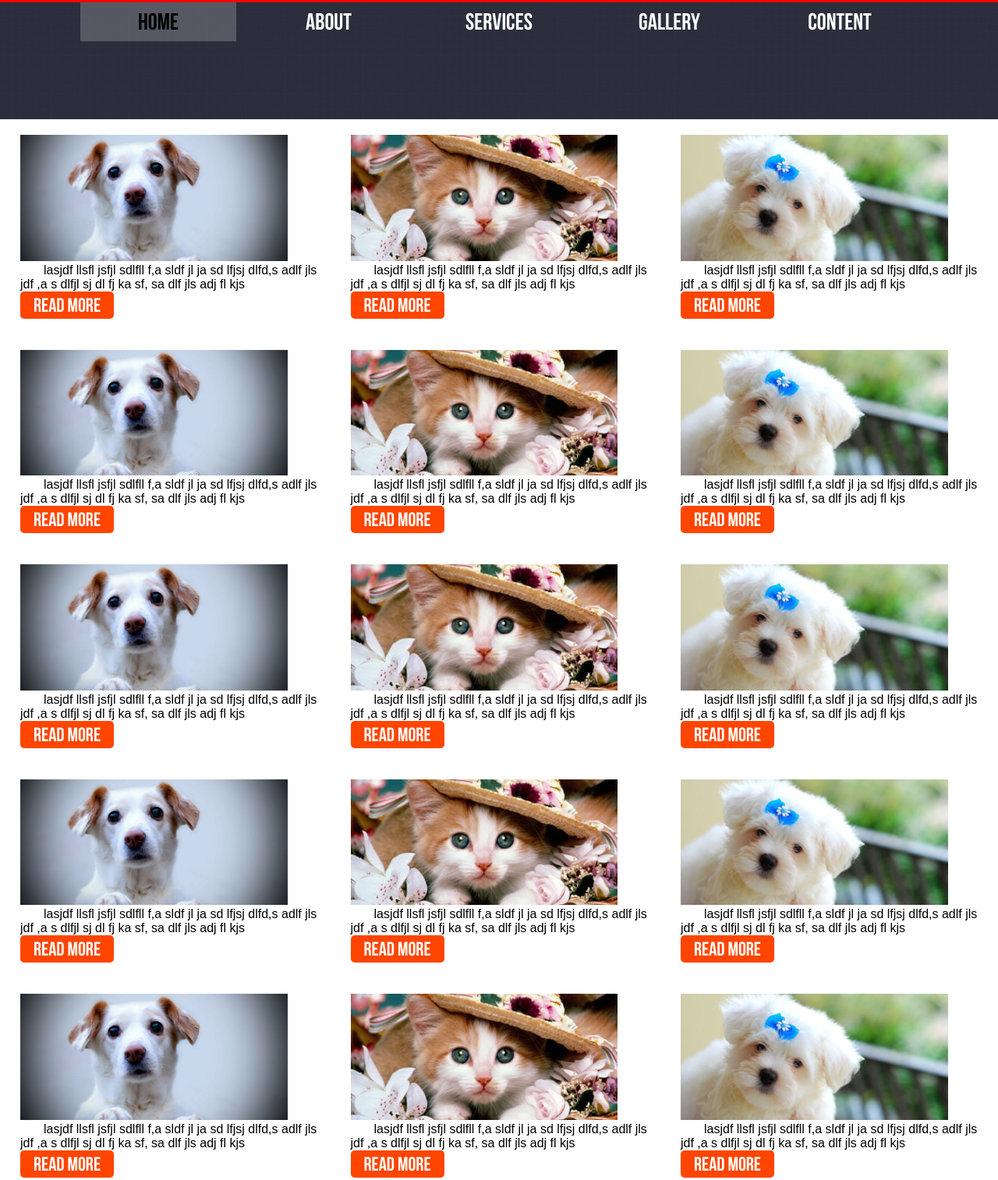
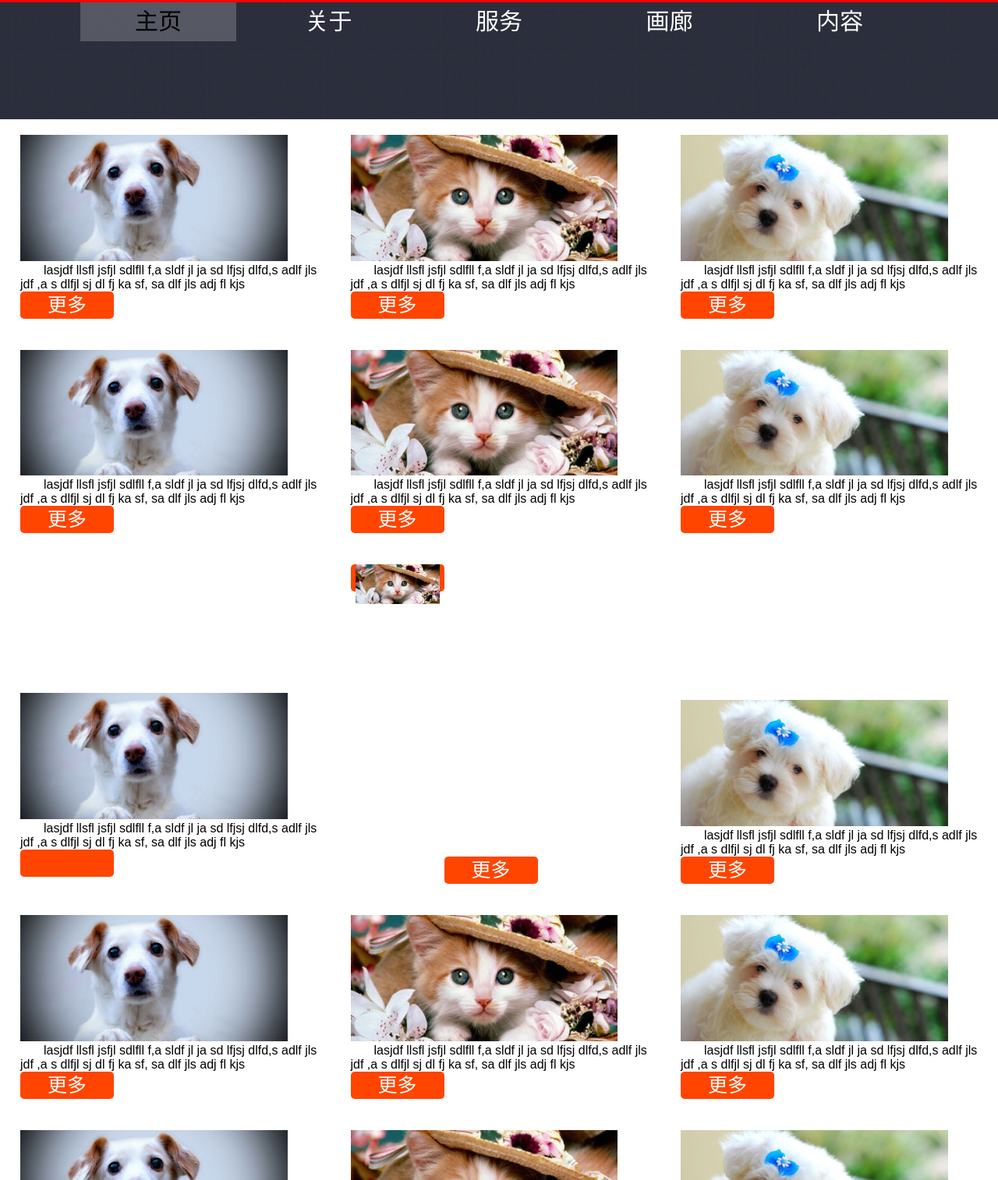
Before and after one commit to XiaoYuEngineer/htmlDemo, a plain HTML site: page index.html in a window 1280 px wide. Shown: the top 1514 px of the page at 78% size. Drawn offline with Linux system fonts and the light colour scheme.

Commit message:
修改了中文
修改了中文

```diff
--- a/index.html
+++ b/index.html
@@ -12,11 +12,11 @@
     <!--导航-->
     <div id="nav">
         <ul>
-            <li><a class="selected" href="#">home</a></li>
-            <li><a href="#">about</a></li>
-            <li><a href="#">services</a></li>
-            <li><a href="#">gallery</a></li>
-            <li><a href="#">content</a></li>
+            <li><a class="selected" href="#">主页</a></li>
+            <li><a href="#">关于</a></li>
+            <li><a href="#">服务</a></li>
+            <li><a href="#">画廊</a></li>
+            <li><a href="#">内容</a></li>
         </ul>
     </div>
     <!--列表-->
@@ -27,7 +27,7 @@
         <img src="imgs/pic.jpg" alt="宠物">
         <p>lasjdf llsfl jsfjl sdlfll f,a sldf jl ja sd lfjsj dlfd,s adlf jls jdf ,a s dlfjl sj dl fj ka sf, sa dlf
             jls adj fl kjs</p>
-        <a href="#">read more</a>
+        <a href="#">更多</a>
 
     </div>
         <div class="love">
@@ -35,7 +35,7 @@
             <img src="imgs/pic2.jpg" alt="宠物">
             <p>lasjdf llsfl jsfjl sdlfll f,a sldf jl ja sd lfjsj dlfd,s adlf jls jdf ,a s dlfjl sj dl fj ka sf, sa dlf
                 jls adj fl kjs</p>
-            <a href="#">read more</a>
+            <a href="#">更多</a>
 
         </div>
         <div class="love">
@@ -43,7 +43,7 @@
             <img src="imgs/pic1.jpg" alt="宠物">
             <p>lasjdf llsfl jsfjl sdlfll f,a sldf jl ja sd lfjsj dlfd,s adlf jls jdf ,a s dlfjl sj dl fj ka sf, sa dlf
                 jls adj fl kjs</p>
-            <a href="#">read more</a>
+            <a href="#">更多</a>
 
         </div>
         <div class="love">
@@ -51,7 +51,7 @@
             <img src="imgs/pic.jpg" alt="宠物">
             <p>lasjdf llsfl jsfjl sdlfll f,a sldf jl ja sd lfjsj dlfd,s adlf jls jdf ,a s dlfjl sj dl fj ka sf, sa dlf
                 jls adj fl kjs</p>
-            <a href="#">read more</a>
+            <a href="#">更多</a>
 
         </div>
         <div class="love">
@@ -59,7 +59,7 @@
             <img src="imgs/pic2.jpg" alt="宠物">
             <p>lasjdf llsfl jsfjl sdlfll f,a sldf jl ja sd lfjsj dlfd,s adlf jls jdf ,a s dlfjl sj dl fj ka sf, sa dlf
                 jls adj fl kjs</p>
-            <a href="#">read more</a>
+            <a href="#">更多</a>
 
         </div>
         <div class="love">
@@ -67,7 +67,7 @@
             <img src="imgs/pic1.jpg" alt="宠物">
             <p>lasjdf llsfl jsfjl sdlfll f,a sldf jl ja sd lfjsj dlfd,s adlf jls jdf ,a s dlfjl sj dl fj ka sf, sa dlf
                 jls adj fl kjs</p>
-            <a href="#">read more</a>
+            <a href="#">更多</a>
 
         </div>
         <div class="love">
@@ -75,7 +75,7 @@
             <img src="imgs/pic.jpg" alt="宠物">
             <p>lasjdf llsfl jsfjl sdlfll f,a sldf jl ja sd lfjsj dlfd,s adlf jls jdf ,a s dlfjl sj dl fj ka sf, sa dlf
                 jls adj fl kjs</p>
-            <a href="#">read more</a>
+            <a href="#"更多</a>
 
         </div>
         <div class="love">
@@ -83,7 +83,7 @@
             <img src="imgs/pic2.jpg" alt="宠物">
             <p>lasjdf llsfl jsfjl sdlfll f,a sldf jl ja sd lfjsj dlfd,s adlf jls jdf ,a s dlfjl sj dl fj ka sf, sa dlf
                 jls adj fl kjs</p>
-            <a href="#">read more</a>
+            <a href="#">更多</a>
 
         </div>
         <div class="love">
@@ -91,7 +91,7 @@
             <img src="imgs/pic1.jpg" alt="宠物">
             <p>lasjdf llsfl jsfjl sdlfll f,a sldf jl ja sd lfjsj dlfd,s adlf jls jdf ,a s dlfjl sj dl fj ka sf, sa dlf
                 jls adj fl kjs</p>
-            <a href="#">read more</a>
+            <a href="#">更多</a>
 
         </div>
         <div class="love">
@@ -99,7 +99,7 @@
             <img src="imgs/pic.jpg" alt="宠物">
             <p>lasjdf llsfl jsfjl sdlfll f,a sldf jl ja sd lfjsj dlfd,s adlf jls jdf ,a s dlfjl sj dl fj ka sf, sa dlf
                 jls adj fl kjs</p>
-            <a href="#">read more</a>
+            <a href="#">更多</a>
 
         </div>
         <div class="love">
@@ -107,7 +107,7 @@
             <img src="imgs/pic2.jpg" alt="宠物">
             <p>lasjdf llsfl jsfjl sdlfll f,a sldf jl ja sd lfjsj dlfd,s adlf jls jdf ,a s dlfjl sj dl fj ka sf, sa dlf
                 jls adj fl kjs</p>
-            <a href="#">read more</a>
+            <a href="#">更多</a>
 
         </div>
         <div class="love">
@@ -115,7 +115,7 @@
             <img src="imgs/pic1.jpg" alt="宠物">
             <p>lasjdf llsfl jsfjl sdlfll f,a sldf jl ja sd lfjsj dlfd,s adlf jls jdf ,a s dlfjl sj dl fj ka sf, sa dlf
                 jls adj fl kjs</p>
-            <a href="#">read more</a>
+            <a href="#">更多</a>
 
         </div>
         <div class="love">
@@ -123,7 +123,7 @@
             <img src="imgs/pic.jpg" alt="宠物">
             <p>lasjdf llsfl jsfjl sdlfll f,a sldf jl ja sd lfjsj dlfd,s adlf jls jdf ,a s dlfjl sj dl fj ka sf, sa dlf
                 jls adj fl kjs</p>
-            <a href="#">read more</a>
+            <a href="#">更多</a>
 
         </div>
         <div class="love">
@@ -131,7 +131,7 @@
             <img src="imgs/pic2.jpg" alt="宠物">
             <p>lasjdf llsfl jsfjl sdlfll f,a sldf jl ja sd lfjsj dlfd,s adlf jls jdf ,a s dlfjl sj dl fj ka sf, sa dlf
                 jls adj fl kjs</p>
-            <a href="#">read more</a>
+            <a href="#">更多</a>
 
         </div>
         <div class="love">
@@ -139,7 +139,7 @@
             <img src="imgs/pic1.jpg" alt="宠物">
             <p>lasjdf llsfl jsfjl sdlfll f,a sldf jl ja sd lfjsj dlfd,s adlf jls jdf ,a s dlfjl sj dl fj ka sf, sa dlf
                 jls adj fl kjs</p>
-            <a href="#">read more</a>
+            <a href="#">更多</a>
 
         </div>
     </div>
```
